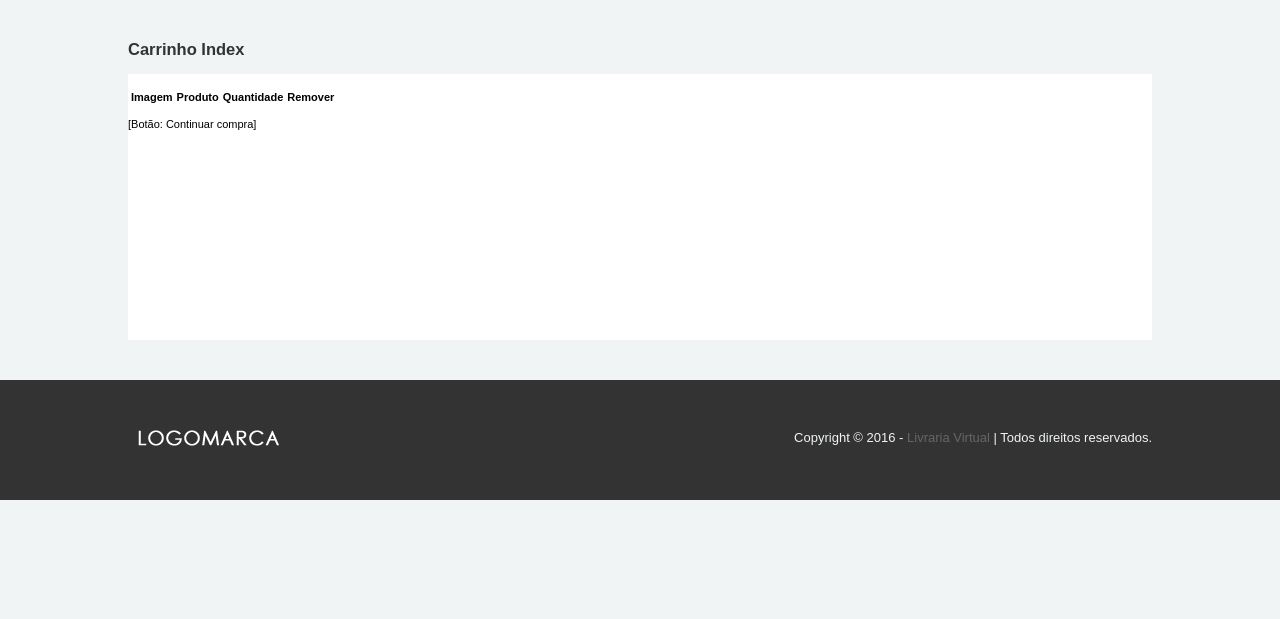
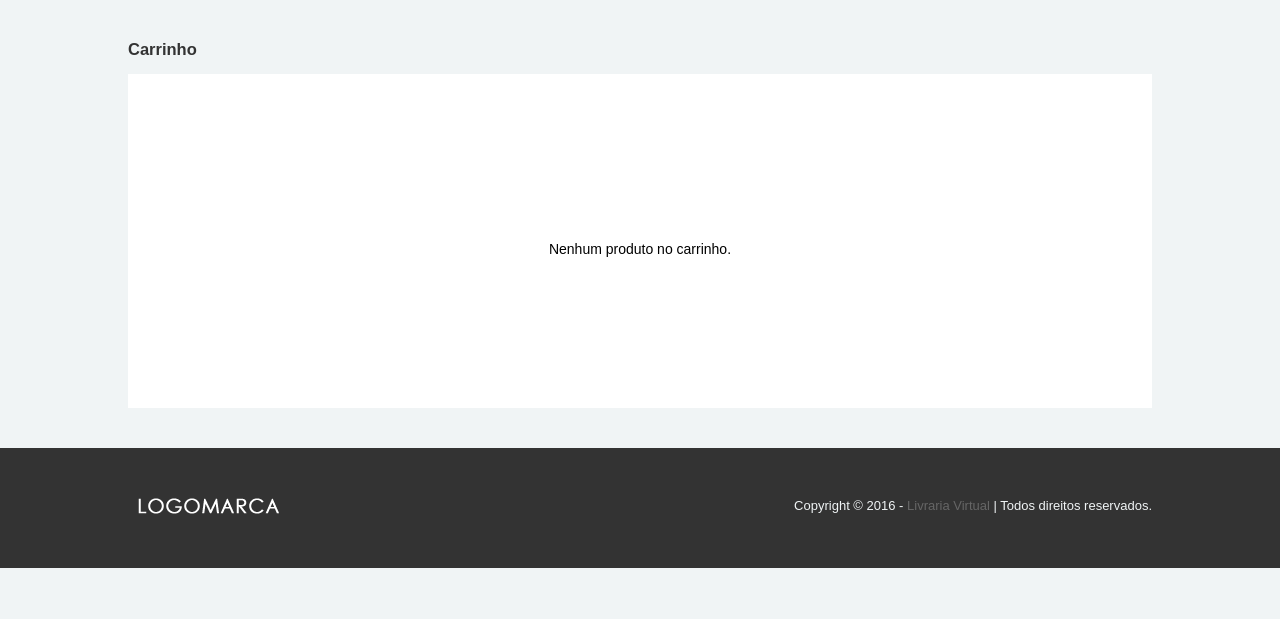
Before and after one commit to higorcavalcanti/sin342, a PHP site: page /carrinho in a window 1280 px wide. Shown: the part 181-800 px from the top of the page. Run offline with PHP 8.4, Linux system fonts and the light colour scheme; tables that the repository leaves empty or names only in its code hold one stand-in row (values such as "Sample post"); lists and menus that the app fills with data are empty.

Commit message:
Carrinho

```diff
--- a/app/Views/admin/index.php
+++ b/app/Views/admin/index.php
@@ -1 +1 @@
-<h2>Selecione a opção desejada no menu lateral.</h2>
+<h3>Selecione a opção desejada no menu lateral.</h3>
--- a/app/Views/carrinho/index.php
+++ b/app/Views/carrinho/index.php
@@ -1,5 +1,11 @@
-<h1>Carrinho Index</h1>
+<div id="conteudo">
+    <h1>Carrinho</h1>
+    <?php if(empty($this->carrinho)):?>
+        <div class="vazioCarrinho">
+            Nenhum produto no carrinho.
+        </div>
 
+        <?php else:?>
             <table>
                 <thead>
                 <th>Imagem</th>
@@ -21,3 +27,6 @@
 
         <br>
         [Botão: Continuar compra]
+    <?php endif;?>
+
+</div>
--- a/public/css/style.css
+++ b/public/css/style.css
@@ -219,6 +219,16 @@ footer .conteudoFooter .textoFooter {
 
 
 /*
+	Carrinho
+*/
+.vazioCarrinho{
+	margin: 0 auto;
+	font-size: 14px;
+	text-align: center;
+	padding-top: 15%;
+}
+
+/*
 	Administrador
 */
 #admin {
```
Lines whose indentation alone changed are shown as unchanged.
